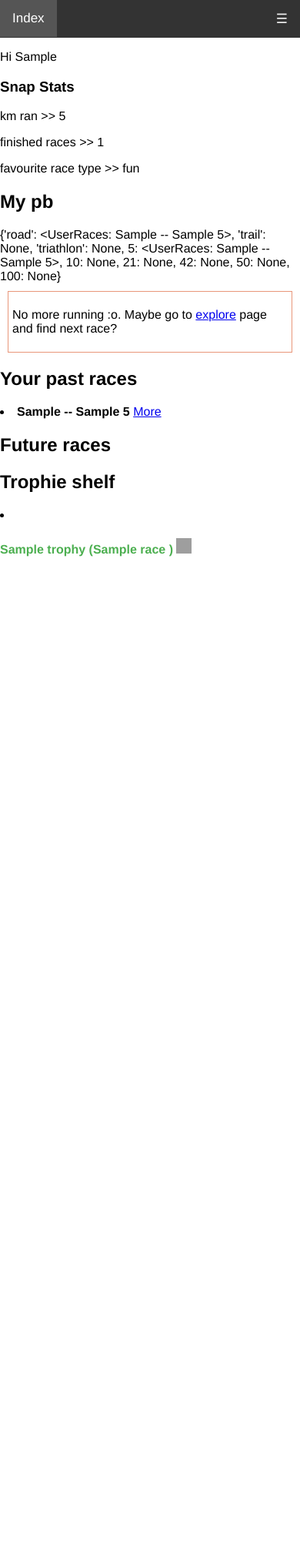
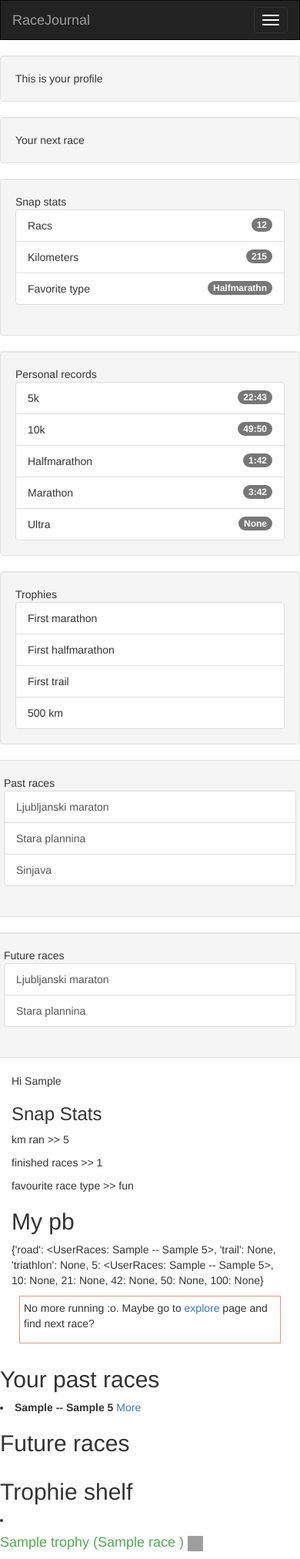
Before and after one commit to andrijaz/RaceJournal, a Django app: page /race/profile/ in a window 390 px wide. Shown: the whole page at 77% size. Before the commit the page ends 723 px from the top, so only its background shows below. Run offline with Django 3.2, Linux system fonts and the light colour scheme; a user stored in the database is signed in; tables that the repository leaves empty hold one stand-in row (values such as "Sample post"); some libraries are stand-ins or nearby versions; grey boxes are pictures that could not be loaded.

Commit message:
add bootstrap

```diff
--- a/race/templates/race/base_generic.html
+++ b/race/templates/race/base_generic.html
@@ -15,60 +15,57 @@
 
     <link rel="stylesheet" href="{% static 'css/main.css' %}" type="text/css"/>
     <link rel="stylesheet" href="{% static 'css/timeline.css' %}" type="text/css"/>
-    <link rel="stylesheet" href="https://cdnjs.cloudflare.com/ajax/libs/font-awesome/4.7.0/css/font-awesome.min.css">
+    <meta name="viewport" content="width=device-width, initial-scale=1">
+    <link rel="stylesheet" href="https://maxcdn.bootstrapcdn.com/bootstrap/3.4.1/css/bootstrap.min.css">
+    <script src="https://ajax.googleapis.com/ajax/libs/jquery/3.5.1/jquery.min.js"></script>
+    <script src="https://maxcdn.bootstrapcdn.com/bootstrap/3.4.1/js/bootstrap.min.js"></script>
 
-
-    <script>
-        function myFunction() {
-            var x = document.getElementById("myTopnav");
-            if (x.className === "topnav") {
-                x.className += " responsive";
-            } else {
-                x.className = "topnav";
-            }
-        }
-    </script>
 </head>
 <body>
 
 
 {% block navbar %}
 
-    <div class="topnav" id="myTopnav">
-        <a href="{% url 'index' %}"> Index </a>
-        <a href="{% url 'profile' %}" >Profile</a>
-        <a href="{% url 'timeline' %}">Timeline</a>
-        <a href="{% url 'explorer' %}">Explore</a>
-        <div class="dropdown">
-            <button class="dropbtn">Races
-                <i class="fa fa-caret-down"></i>
-            </button>
-            <div class="dropdown-content">
-                <a class="dropdown-item" href="#">Add finished race </a>
-                <a class="dropdown-item" href="{% url 'add_race' %}">New race to website</a>
+
+
+    <nav class="navbar navbar-inverse">
+        <div class="container-fluid">
+            <div class="navbar-header">
+                <button type="button" class="navbar-toggle" data-toggle="collapse" data-target="#myNavbar">
+                    <span class="icon-bar"></span>
+                    <span class="icon-bar"></span>
+                    <span class="icon-bar"></span>
+                </button>
+                <a class="navbar-brand" href="#">RaceJournal</a>
+            </div>
+            <div class="collapse navbar-collapse" id="myNavbar">
+                <ul class="nav navbar-nav">
+                    <li><a href="{% url 'index' %}"> Index </a></li>
+                    <li><a href="{% url 'profile' %}">Profile</a></li>
+                    <li><a href="{% url 'timeline' %}">Timeline</a></li>
+                    <li><a href="{% url 'explorer' %}">Explore</a></li>
+
+                </ul>
+                <form class="navbar-form navbar-right" method="get" action="{% url 'search' %}">
+                    <div class="form-group">
+                        <label>
+                            <input type="search" name="q" placeholder="Search race, coach, users..."
+                                   value="{{ request.GET.q }}">
+                        </label>
+                        <button type="submit" class="btn btn-default">Search</button>
+                    </div>
+                </form>
+                <ul class="nav navbar-nav navbar-right">
+                    <li><a href="#"><span class="glyphicon glyphicon-user"></span> Sign Up</a></li>
+                    <li><a href="#"><span class="glyphicon glyphicon-log-in"></span> Login</a></li>
+                </ul>
 
             </div>
 
-        </div>
-
-        <div>
-            {% if user.is_authenticated %}
-                <a href="{% url 'logout' %}"> Logout</a>
-            {% else %}
-                <a href="{% url 'login' %}"> Login</a>
-            {% endif %}
 
         </div>
-        <div>
-            <form  method="get" action="{% url 'search' %}">
-                <label>
-                    <input type="search" name="q" placeholder="Search race, coach, users..." value="{{ request.GET.q }}">
-                </label>
-                <button type="submit"> Search</button>
-            </form>
-        </div>
-        <a href="javascript:void(0);" class="icon" onclick="myFunction()">&#9776;</a>
-    </div>
+    </nav>
+
 
 {% endblock %}
 
@@ -78,6 +75,5 @@
 {% block timeline %} {% endblock %}
 
 
-
 </body>
 </html>
--- a/race/templates/race/profile.html
+++ b/race/templates/race/profile.html
@@ -5,15 +5,75 @@
 {% endblock %}
 
 {% block content %}
-    <div class="row justify-content-md-center">
+    <div class="container-fluid">
+        <div>
+            <div class="row">
+                <div class="col-sm-8 well">
+                    This is your profile
+                </div>
+                <div class="col-sm4 well">
+                    Your next race
+                </div>
+            </div>
+        </div>
+
+        <div class="row">
+            <div class="col-sm-4 well">
+
+                Snap stats
+                <ul class="list-group">
+                    <li class="list-group-item">Racs <span class="badge">12</span></li>
+                    <li class="list-group-item">Kilometers <span class="badge">215</span></li>
+                    <li class="list-group-item">Favorite type <span class="badge">Halfmarathn</span></li>
+
+                </ul>
+            </div>
+            <div class="col-sm-4 well">
+                Personal records
+                <li class="list-group-item">5k <span class="badge">22:43</span></li>
+                <li class="list-group-item">10k <span class="badge"> 49:50</span></li>
+                <li class="list-group-item">Halfmarathon <span class="badge">1:42</span></li>
+                <li class="list-group-item">Marathon <span class="badge">3:42</span></li>
+                <li class="list-group-item">Ultra <span class="badge">None</span></li>
+            </div>
+
+            <div class="col-sm-4 well">
+                Trophies
+                <li class="list-group-item">First marathon </li>
+                <li class="list-group-item"> First halfmarathon </li>
+                <li class="list-group-item">First trail </li>
+                <li class="list-group-item">500 km</li>
+
+        </div>
+        <div class="row">
+            <div class="col-sm-6 well">
+                Past races
+                <ul class="list-group">
+                    <a href="#" class="list-group-item">Ljubljanski maraton</a>
+                    <a href="#" class="list-group-item">Stara plannina</a>
+                    <a href="#" class="list-group-item">Sinjava</a>
+                </ul>
+            </div>
+            <div class="col-sm-6 well">
+                Future races
+                <ul class="list-group">
+                    <a href="#" class="list-group-item">Ljubljanski maraton</a>
+                    <a href="#" class="list-group-item">Stara plannina</a>
+
+            </div>
+
+
+        </div>
+    </div>
+    <div>
 
         <div class="next_race">
             <div class="row">
                 <div class="col-6 col-lg-12">
                     <p>Hi {% if profile.first_name %}
-                            {{ profile.first_name }}
-                        {% else %}
-                            {{ profile.user }}
+                        {{ profile.first_name }}
+                    {% else %}
+                        {{ profile.user }}
                     {% endif %}</p>
 
                     <div>
@@ -29,10 +89,12 @@
                     </div>
                     <div style="border: darksalmon 1px solid; margin: 10px; padding: 5px">
                         {% if profile.next_race %}
-                            <p> Next race is {{ profile.next_race.race_id }}, days until {{ profile.next_race.race_id.days_until }}
-                            <a href="{% url 'detail' profile.next_race.race_id.id %}"> More</a> </p>
+                            <p> Next race is {{ profile.next_race.race_id }}, days
+                                until {{ profile.next_race.race_id.days_until }}
+                                <a href="{% url 'detail' profile.next_race.race_id.id %}"> More</a></p>
                         {% else %}
-                            <p> No more running :o. Maybe go to <a href="{% url 'explorer' %}"> explore</a> page and find next race? </p>
+                            <p> No more running :o. Maybe go to <a href="{% url 'explorer' %}"> explore</a> page and
+                                find next race? </p>
                         {% endif %}
                     </div>
                 </div>
```
Also changed, not shown: race/templates/race/race_detail.html (+13 -3 lines).
